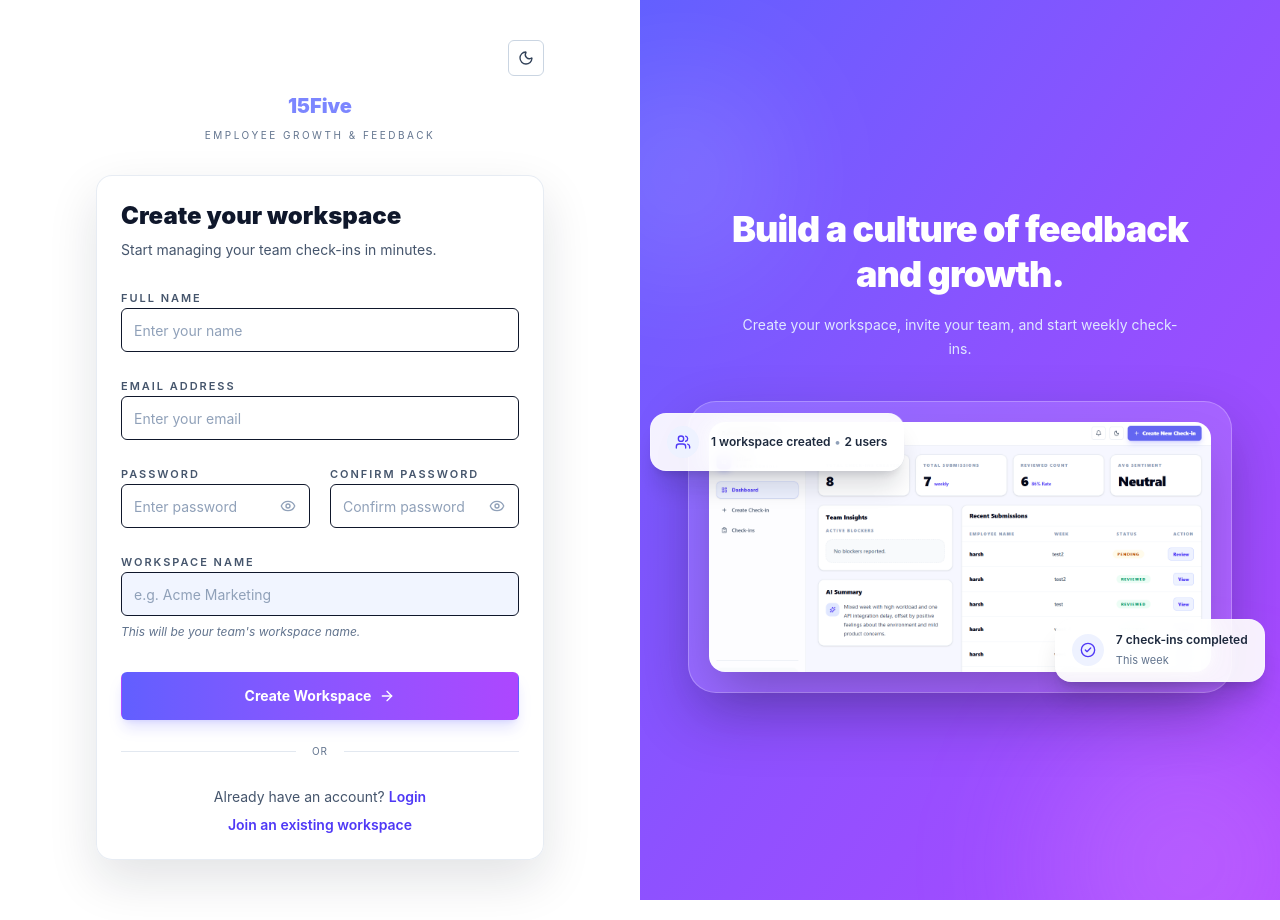
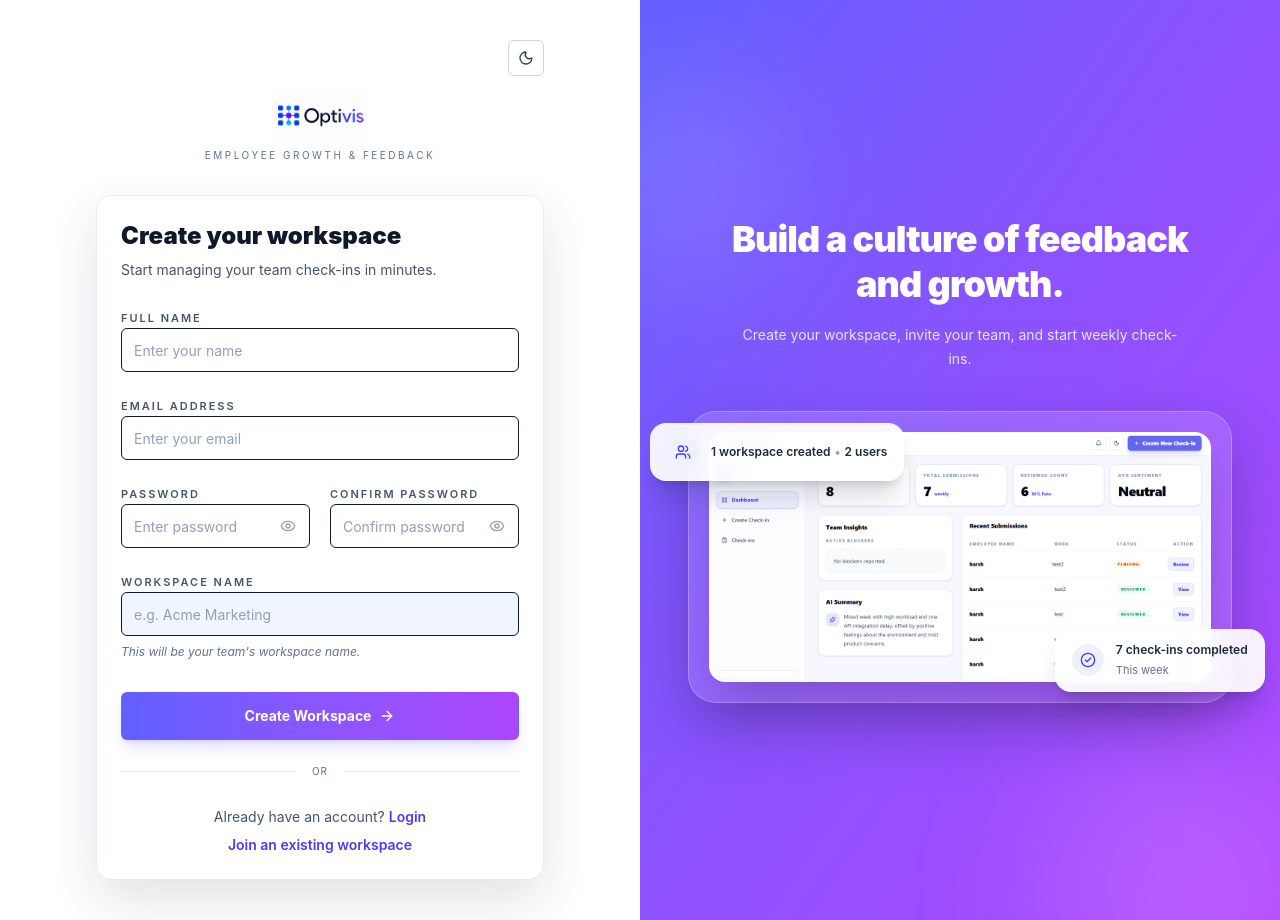
Before and after one commit to harshcode26-creator/optivis, a React (Vite) app: page /create-workspace in a window 1280 px wide. Built offline with nearby package versions, Linux system fonts and the light colour scheme.

Commit message:
ui polishing of admin dashboard

```diff
--- a/index.html
+++ b/index.html
@@ -2,7 +2,7 @@
 <html lang="en">
   <head>
     <meta charset="UTF-8" />
-    <link rel="icon" type="image/png" href="/images/optivis-icon.png" />
+    <link rel="icon" type="image/png" href="src/assets/optivis-lcon.png" />
     <meta name="viewport" content="width=device-width, initial-scale=1.0" />
     <title>optivis</title>
   </head>
--- a/src/components/admin/AdminLayout.jsx
+++ b/src/components/admin/AdminLayout.jsx
@@ -76,26 +76,28 @@
   },
 ];
 
-function SidebarContent({ onNavigate }) {
+function SidebarContent({ onNavigate, isDarkMode  }) {
+  const navigate = useNavigate();
+
   const displayName = getStoredUserName() || 'Admin User';
   const avatarLabel = displayName.trim().charAt(0).toUpperCase() || 'A';
 
   return (
     <div className="flex h-full flex-col">
       <div className="mb-8">
-        <div className="flex items-center gap-3">
-          <div className="flex h-10 w-10 items-center justify-center rounded-xl bg-gradient-to-br from-[#6366F1] to-[#8B5CF6] text-sm font-black text-white shadow-lg shadow-indigo-500/25">
-            15
-          </div>
-          <div>
-            <p className="text-sm font-black tracking-tight text-slate-950 dark:text-white">
-              15Five
-            </p>
-            <p className="mt-0.5 text-[10px] font-bold uppercase tracking-[0.24em] text-slate-400">
-              Admin Console
-            </p>
-          </div>
-        </div>
+        <button
+          onClick={() => navigate("/admin/dashboard")}
+          className="flex flex-col items-start gap-1"
+        >
+          <img
+            src={isDarkMode ? "/images/optivis-logo-dark.png" : "/images/optivis-logo.png"}
+            alt="Optivis Logo"
+            className="h-9 w-auto"
+          />
+          <p className="text-[10px] font-bold uppercase tracking-[0.24em] text-slate-400">
+            Admin Console
+          </p>
+        </button>
       </div>
 
       <nav className="space-y-2">
@@ -137,7 +139,9 @@
   );
 }
 
-function Sidebar() {
+function Sidebar({ isDarkMode }) {
+  const navigate = useNavigate();
+
   const [isOpen, setIsOpen] = useState(false);
   const location = useLocation();
 
@@ -148,7 +152,7 @@
   return (
     <>
       <aside className="hidden w-[260px] shrink-0 border-r border-slate-200 bg-white/80 px-5 py-6 backdrop-blur dark:border-slate-800 dark:bg-[#0B1220]/80 lg:block">
-        <SidebarContent />
+        <SidebarContent isDarkMode={isDarkMode}/>
       </aside>
 
       <div className="border-b border-slate-200 bg-white/90 px-4 py-3 dark:border-slate-800 dark:bg-[#050817]/90 lg:hidden">
@@ -160,9 +164,13 @@
           >
             <Menu className="h-4 w-4" />
           </button>
-          <p className="text-sm font-black uppercase tracking-[0.2em] text-slate-400">
-            Admin Console
-          </p>
+          <button onClick={() => navigate("/admin/dashboard")}>
+            <img
+              src={isDarkMode ? "/images/optivis-logo-dark.png" : "/images/optivis-logo.png"}
+              alt="Optivis Logo"
+              className="h-9 w-auto"
+            />
+          </button>
         </div>
       </div>
 
@@ -184,7 +192,7 @@
                 <X className="h-4 w-4" />
               </button>
             </div>
-            <SidebarContent onNavigate={() => setIsOpen(false)} />
+            <SidebarContent onNavigate={() => setIsOpen(false)} isDarkMode={isDarkMode}/>
           </aside>
         </div>
       ) : null}
@@ -262,7 +270,7 @@
       />
 
       <div className="flex min-h-[calc(100vh-4rem)] flex-col lg:flex-row">
-        <Sidebar />
+        <Sidebar  isDarkMode={isDarkMode}/>
 
         <main className="flex-1 px-4 py-6 sm:px-6 lg:px-8">
           <div className="mx-auto max-w-7xl">{children}</div>
--- a/src/components/auth/AuthLayout.jsx
+++ b/src/components/auth/AuthLayout.jsx
@@ -45,7 +45,11 @@
             </div>
 
             <Link to="/" className="mb-8 block text-center">
-              <h2 className="text-xl font-black text-indigo-400">15Five</h2>
+                <img
+                  src={isDarkMode ? "/images/optivis-logo-dark.png" : "/images/optivis-logo.png"}
+                  alt="Optivis Logo"
+                  className={isDarkMode ? "mx-auto h-9 w-auto" : "mx-auto h-12 w-auto"}
+                />
               <p className="mt-2 text-[10px] uppercase tracking-[0.25em] text-slate-500">
                 Employee Growth &amp; Feedback
               </p>
--- a/src/pages/EmployeeDashboard.jsx
+++ b/src/pages/EmployeeDashboard.jsx
@@ -292,7 +292,11 @@
           onClick={() => navigate('/dashboard')}
           className="text-base font-extrabold tracking-tight text-slate-950 dark:text-white"
         >
-          15Five MERN
+        <img
+          src={isDarkMode ? "/images/optivis-logo-dark.png" : "/images/optivis-logo.png"}
+          alt="Optivis Logo"
+          className={isDarkMode ? "mx-auto h-9 w-auto" : "mx-auto h-12 w-auto"}
+        />
         </button>
 
         <div className="flex items-center gap-3">
--- a/src/pages/Login.jsx
+++ b/src/pages/Login.jsx
@@ -94,7 +94,11 @@
 
               {/* LOGO */}
               <div className="mb-8 text-center">
-                <h2 className="text-xl font-black text-indigo-400">15Five</h2>
+                <img
+                  src={isDarkMode ? "/images/optivis-logo-dark.png" : "/images/optivis-logo.png"}
+                  alt="Optivis Logo"
+                  className={isDarkMode ? "mx-auto h-9 w-auto" : "mx-auto h-12 w-auto"}
+                />
                 <p className="mt-2 text-[10px] uppercase tracking-[0.25em] text-slate-500">
                   Employee Growth & Feedback
                 </p>
```
